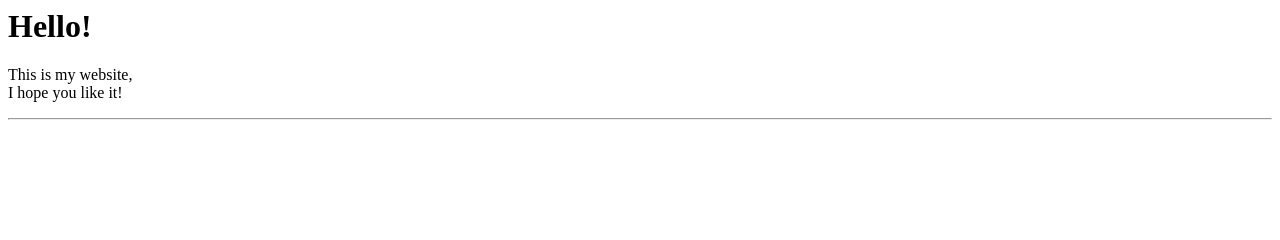
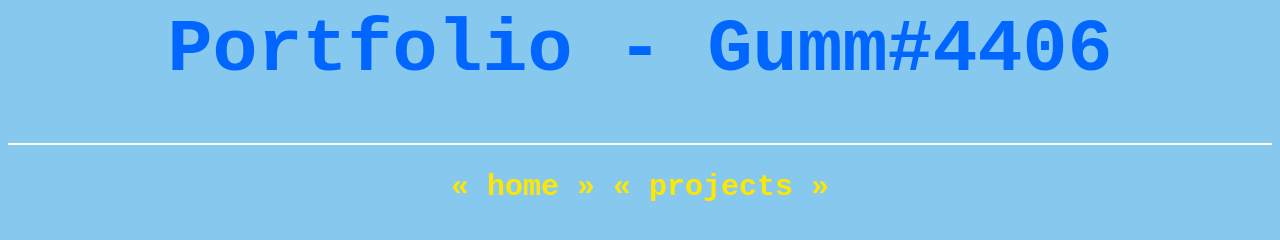
Before and after one commit to Mopschlop/gumm-portfolio, a plain HTML site: page index.html in a window 1280 px wide. Drawn offline with Linux system fonts and the light colour scheme.

Commit message:
Update index.html

```diff
--- a/index.html
+++ b/index.html
@@ -1,17 +1,43 @@
 <html>
     <head>
+        <title>Portfolio - Gumm</title>
+        <style>
+            body {
+            font-family: 'Courier New', monospace;
+            font-size: 12px;
+            background-color: rgb(134, 200, 238);
+            color: white;
+            }
+            center {
+            color: #FF00D7;
+            }
+            h1 {
+            color: #0066ff;
+            font-weight: bold;
+            font-size: 75px;
+            }
+            h2 {
+            color: #ffffff;
+            font-weight: bold;
+            font-size: 30px;
+            }
+            a {
+            color: #FFE800;
+            font-weight: bold;
+            }
+            a:hover, a:active {
+            opacity: 0.7;
+            }
+        </style>
+      </head>
+      <body>
         <center>
-            <title>
-                Portfolio - Gumm
-            </title>
+            <h1>Portfolio - Gumm#4406</h1>
+            <hr size="2" color="white">
+            <h2>
+                <a href='/' style='text-decoration: none;'> « home » </a>
+                <a href='/gists' style='text-decoration: none;'> « projects » </a>
+            </h2>
         </center>
-
-    </head>
-    <body>
-        <h1>
-            Hello!
-        </h1>
-        <p>This is my website, <br /> I hope you like it!</p>
-        <hr/>
-    </body>
+      </body>
 </html>
```
